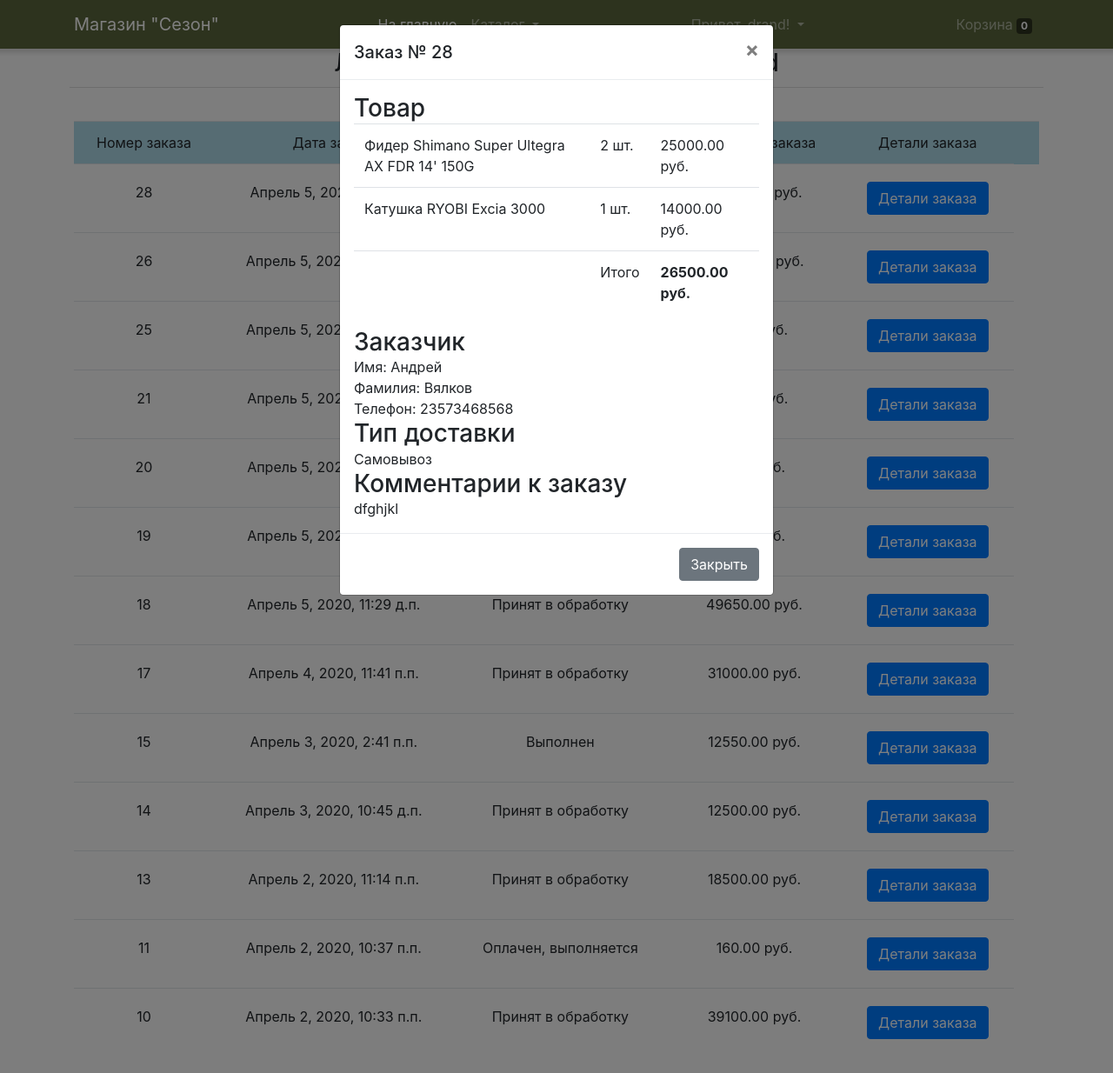
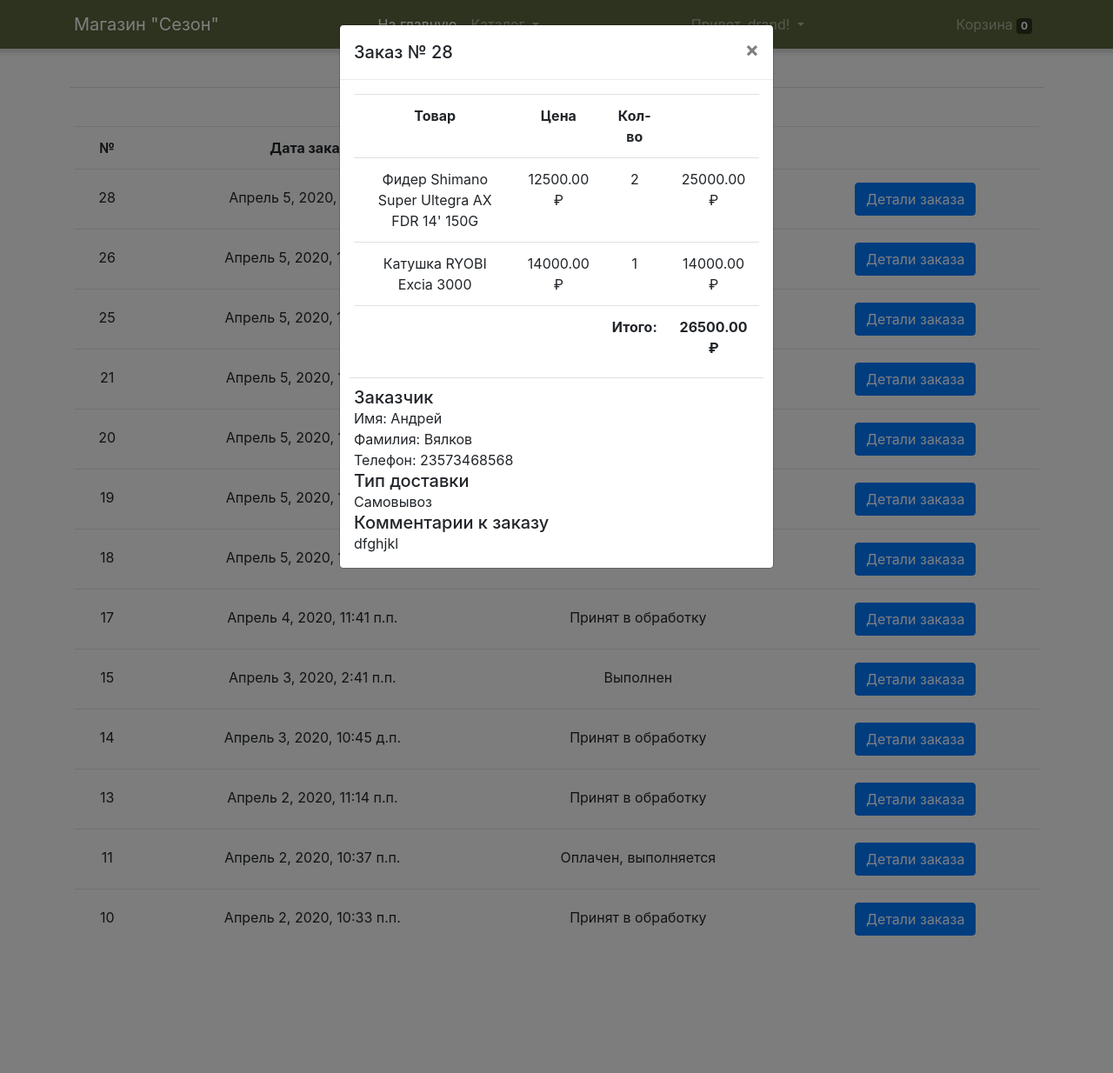
Before and after one commit to drand23andrey/season-shop, a Django app: page /account/ in a window 1280 px wide, after a click on "Детали заказа". Shown: the top 1234 px of the page at 87% size. Run offline with Django 3.2, Linux system fonts and the light colour scheme; a user stored in the database is signed in; data comes from the database, SQL or seed files in the repository; both versions use the stored data as it was after the commit; parts of the project's set-up code (start-up, migrations or seed data) failed here and were passed over; some libraries are stand-ins or nearby versions.

Commit message:
some front

```diff
--- a/season/static_in_dev/css/shop-homepage.css
+++ b/season/static_in_dev/css/shop-homepage.css
@@ -80,12 +80,10 @@ p {
   margin: 0;
 }
 
-.blue-link {
-  color: rgb(0, 0, 255);
+.link {
   text-decoration: underline;
 }
 
-.blue-link:hover {
-  color: rgb(0, 0, 255);
+.link:hover {
   text-decoration: underline;
 }
--- a/season/welcome/models.py
+++ b/season/welcome/models.py
@@ -154,6 +154,7 @@ ORDER_STATUS_CHOICES = (
 	('Принят в обработку', 'Принят в обработку'),
 	('Ожидает оплаты', 'Ожидает оплаты'),
 	('Оплачен, выполняется', 'Оплачен, выполняется'),
+	('Ожидает получения', 'Ожидает получения'),
 	('Выполнен', 'Выполнен')
 )
 
--- a/season/welcome/templates/account.html
+++ b/season/welcome/templates/account.html
@@ -4,17 +4,15 @@
 
 {% block content %}
 
-<h3 class="text-center">Личный кабинет пользователя {{ request.user }}</h3>
+<h5 style="margin: 10px 0 10px 0;" class="text-center">Личный кабинет пользователя {{ request.user }}</h5>
 <!-- <h4>{{ request.user.first_name }}</h4> -->
 <hr>
-<h4 class='text-center'>Ваши заказы</h4>
+<h5 style="margin: 10px 0 10px 0;" class="text-center">Ваши заказы</h5>
 <table class='table'>
-<tr style='background:lightblue;'>
-	<td class='text-center'>Номер заказа</td>
-	<td class='text-center'>Дата заказа</td>
-	<td class='text-center'>Статус заказа</td>
-	<td class='text-center'>Стоимость заказа</td>
-	<td class='text-center'>Детали заказа</td>
+<tr>
+	<td class='text-center'><strong>№</strong></td>
+	<td class='text-center'><strong>Дата заказа</strong></td>
+	<td class='text-center'><strong>Статус</strong></td>
 	<td></td>
 </tr>
 {% for item in order %}
@@ -22,10 +20,9 @@
 	<td class='text-center' style='padding-top: 20px; padding-bottom: 20px;'>{{ item.id }}</td>
 	<td class='text-center' style='padding-top: 20px; padding-bottom: 20px;'>{{ item.date }}</td>
 	<td class='text-center' style='padding-top: 20px; padding-bottom: 20px;'>{{ item.status }}</td>
-	<td class='text-center' style='padding-top: 20px; padding-bottom: 20px;'>{{ item.total }} руб.</td>
-	<td class='text-center' style='padding-top: 20px; padding-bottom: 20px;'><button type="button" class="btn btn-primary btn-md" data-toggle="modal" data-target="#myModal-{{ item.id }}">
-  Детали заказа
-</button></td>
+	<td class='text-center' style='padding-top: 15px; padding-bottom: 15px;'>
+		<button type="button" class="btn btn-primary btn-md" data-toggle="modal" data-target="#myModal-{{ item.id }}">Детали заказа</button>
+	</td>
 </tr>
 {% endfor %}
 </table>
@@ -35,37 +32,40 @@
   <div class="modal-dialog" role="document">
     <div class="modal-content">
       <div class="modal-header">
-				<h5 class="modal-title" id="myModalLabel">Заказ № {{ item.id }}</h4>
+		<h5 class="modal-title" id="myModalLabel">Заказ № {{ item.id }}</h5>
         <button type="button" class="close" data-dismiss="modal" aria-label="Close"><span aria-hidden="true">&times;</span></button>
       </div>
       <div class="modal-body">
-      <h3>Товар</h3>
-        <table class='table'>
+        <table class='table' style="margin-bottom: 0;">
+			<td class="text-center"><strong>Товар</strong></td>
+			<td class="text-center"><strong>Цена</strong></td>
+			<td class="text-center"><strong>Кол-во</strong></td>
+			<td class="text-center"></td>
 			{% for order_item in item.items.items.all %}
 					<tr>
-							<td>{{ order_item.product.title }}</td>
-							<td>{{ order_item.qty }} шт.</td>
-							<td>{{ order_item.item_total }} руб.</td>
+						<td class="text-center" style="width: 40%;">{{ order_item.product.title }}</td>
+						<td class="text-center">{{ order_item.product.price }} &#8381;</td>
+						<td class="text-center">{{ order_item.qty }}</td>
+						<td class="text-center">{{ order_item.item_total }} &#8381;</td>
 					</tr>
 					{% endfor %}
         	<tr>
 	        	<td></td>
-	        		<td>Итого</td>
-	        		<td><strong>{{ item.items.cart_total }} руб.</strong></td>
+	        	<td></td>
+	        	<td class="text-center"><strong>Итого:</strong></td>
+	        	<td class="text-center"><strong>{{ item.items.cart_total }} &#8381;</strong></td>
 	        </tr>
 		</table>
-   		<h3>Заказчик</h3>
+		<hr>
+   		<h5>Заказчик</h5>
    		<p>Имя: {{ item.first_name }}</p>
    		<p>Фамилия: {{ item.last_name }}</p>
    		<p>Телефон: {{ item.phone }}</p>
-   		 <h3>Тип доставки</h3>
+   		<h5>Тип доставки</h5>
    		<p>{% if item.buying_type == 'self' %} Самовывоз {% else %}Доставка{% endif %}</p>
    		<p>{% if item.buying_type == 'delivery' %} {{ item.address }}{% endif %}</p>
-   		 <h3>Комментарии к заказу</h3>
+   		<h5>Комментарии к заказу</h5>
    		<p>{{ item.comments }}</p>
-      </div>
-      <div class="modal-footer">
-        <button type="button" class="btn btn-secondary" data-dismiss="modal">Закрыть</button>
       </div>
     </div>
   </div>
--- a/season/welcome/templates/base.html
+++ b/season/welcome/templates/base.html
@@ -99,7 +99,7 @@
     {% block content %}
     <div class="row">
       <div class="col-lg-12">
-        <div id="carouselExampleIndicators" class="slide my-4 carousel" data-ride="carousel">
+        <div id="carouselExampleIndicators" class="slide carousel" data-ride="carousel">
           <ol class="carousel-indicators">
             <li data-target="#carouselExampleIndicators" data-slide-to="0" class="active"></li>
             <li data-target="#carouselExampleIndicators" data-slide-to="1"></li>
@@ -143,7 +143,7 @@
     {% for part in parts %}
     <div class="row">
       <div class="col-lg-3">
-        <h4 class="my-4">{{part.name}}</h4>
+        <h5 class="my-4">{{part.name}}</h5>
       </div>
       <div class="row" style="margin: 0;">
         {% for category in categories %}
@@ -153,8 +153,8 @@
                 <a href="{{ category.get_absolute_url }}"><img class="card-img-top" src="{{ category.image.url }}" alt=""></a>
                 <hr class="card-hr">
                 <div class="card-body">
-                  <div class="card-title">
-                    <h5 href="{{ category.get_absolute_url }}">{{ category.name }}</h5>
+                  <div class="card-title text-center">
+                    <a href="{{ category.get_absolute_url }}">{{ category.name }}</a>
                   </div>
                 </div>
               </div>
--- a/season/welcome/templates/catalog.html
+++ b/season/welcome/templates/catalog.html
@@ -5,7 +5,7 @@
 {% for part in parts %}
 <div class="row" style="margin: 0;">
   <div class="col-lg-3">
-    <h4 class="my-4">{{part.name}}</h4>
+    <h5 class="my-4">{{part.name}}</h5>
   </div>
   <div class="row" style="margin: 0;">
     {% for category in categories %}
@@ -15,9 +15,9 @@
             <a href="{{ category.get_absolute_url }}"><img class="card-img-top" src="{{ category.image.url }}" alt=""></a>
             <hr class="card-hr">
             <div class="card-body">
-              <h5 class="card-title">
+              <div class="card-title text-center">
                 <a href="{{ category.get_absolute_url }}">{{ category.name }}</a>
-              </h5>
+              </div>
             </div>
           </div>
         </div>
--- a/season/welcome/templates/login.html
+++ b/season/welcome/templates/login.html
@@ -2,7 +2,7 @@
 {% load static %}
 {% load crispy_forms_tags %}
 {% block content %}
-<h3 class='text-center'>Авторизация</h3>
+<h5 style="margin: 10px 0 10px 0;" class='text-center'>Авторизация</h5>
 <hr>
 <div class="row">
 	<div class='col-sm-12'>
--- a/season/welcome/templates/order.html
+++ b/season/welcome/templates/order.html
@@ -2,7 +2,7 @@
 {% load static %}
 {% load crispy_forms_tags %}
 {% block content %}
-<h3 class='text-center'>Оформление заказа</h3>
+<h5 style="margin: 10px 0 10px 0;" class="text-center">Оформление заказа</h5>
 <hr>
 <form action='{% url "make_order" %}' method="POST">
 {% csrf_token %}
--- a/season/welcome/templates/part.html
+++ b/season/welcome/templates/part.html
@@ -3,7 +3,7 @@
 {% block content %}
 <div class="row">
     <div class="col-sm-4">
-        <h2>{{ part.name }}</h2>
+        <h5>{{ part.name }}</h5>
     </div>
 </div>
 <div class="row">
@@ -13,9 +13,9 @@
             <a href="{{ category.get_absolute_url }}"><img class="card-img-top" src="{{ category.image.url }}" alt=""></a>
             <hr class="card-hr">
             <div class="card-body">
-              <h4 class="card-title">
+              <div class="card-title text-center">
                 <a href="{{ category.get_absolute_url }}">{{ category.name }}</a>
-              </h4>
+              </div>
             </div>
           </div>
         </div>
--- a/season/welcome/templates/product.html
+++ b/season/welcome/templates/product.html
@@ -10,14 +10,14 @@
     </div>
   </div>
   <div class="col-sm-8">
-    <h4>{{ product.title }}</h4>
+    <h5>{{ product.title }}</h5>
     <p>{{ product.description }}</p>
     <hr style="margin-left: 0; margin-right: 0;">
-    <h5>{{ product.price }} &#8381;</h5>
+    <p>{{ product.price }} &#8381;</p>
     {% if request.user.is_authenticated %}
       <a href="#" class="add_to_cart" data-slug="{{ product.slug }}"><button class="btn btn-primary" style="margin-top: 20px;">Добавить в корзину</button></a>
     {% else %}
-      <small class='text-center'><a class="blue-link" href='{% url "login" %}'>Войдите</a> или <a class="blue-link" href='{% url "registration" %}'>зарегистрируйтесь</a> чтобы добавть товар в корзину.</p></small>
+      <small class='text-center'><a class="link" href='{% url "login" %}'>Войдите</a> или <a class="link" href='{% url "registration" %}'>зарегистрируйтесь</a> чтобы добавить товар в корзину</p></small>
     {% endif %}
   </div>
 </div>
--- a/season/welcome/templates/registration.html
+++ b/season/welcome/templates/registration.html
@@ -2,7 +2,7 @@
 {% load static %}
 {% load crispy_forms_tags %}
 {% block content %}
-<h4 class='text-center'>Регистрация нового пользователя</h4>
+<h5 style="margin: 10px 0 10px 0;" class='text-center'>Регистрация нового пользователя</h5>
 <hr>
 <div class="row">
 	<div class='col-sm-12'>
--- a/season/welcome/templates/thank_you.html
+++ b/season/welcome/templates/thank_you.html
@@ -7,7 +7,7 @@
 
 <div class="row">
 	<div class='col-sm-12'>
-		<h3 class='text-center'>Спасибо за Ваш заказ! Он принят в обработку. <br> В ближайшее время менеджер с Вами свяжется.</h3>
+		<h5 style="margin: 10px 0 10px 0;" class='text-center'>Спасибо за Ваш заказ! Он принят в обработку. <br> В ближайшее время менеджер с Вами свяжется.</h5>
 		<p class='text-center'><a href='/'><button class='btn btn-success' style="width: 100%; margin-bottom: 10px;">Вернуться в покупкам</button></a></p>
 	</div>
 </div>
```
Also changed, not shown: season/welcome/forms.py (+7 -4 lines), season/welcome/templates/cart.html (+12 -10 lines), season/welcome/templates/category.html (+6 -6 lines), season/welcome/templates/checkout.html (+7 -5 lines), season/db.sqlite3, season/static_in_dev/img/forest.png (deleted). Lines whose indentation alone changed are shown as unchanged.
